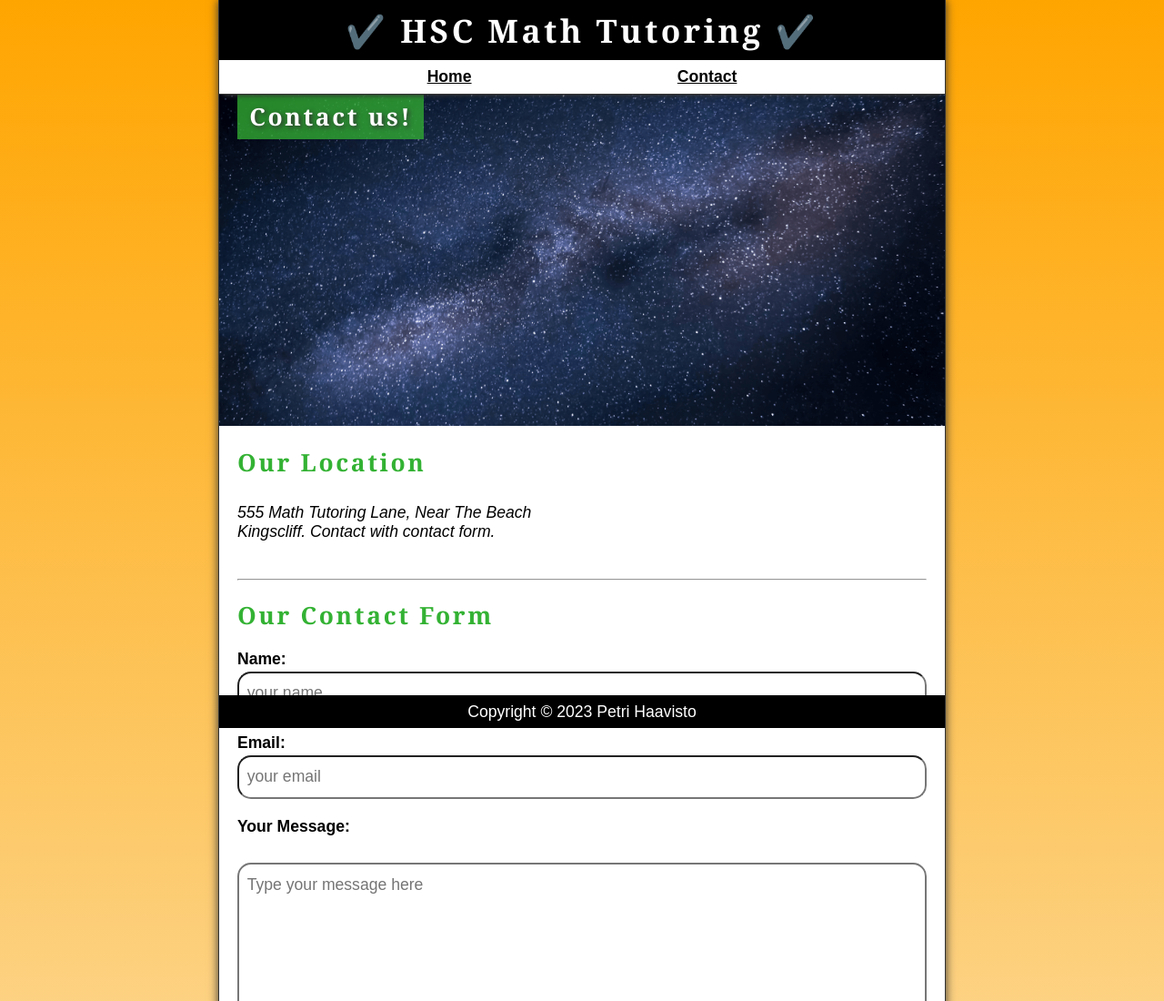
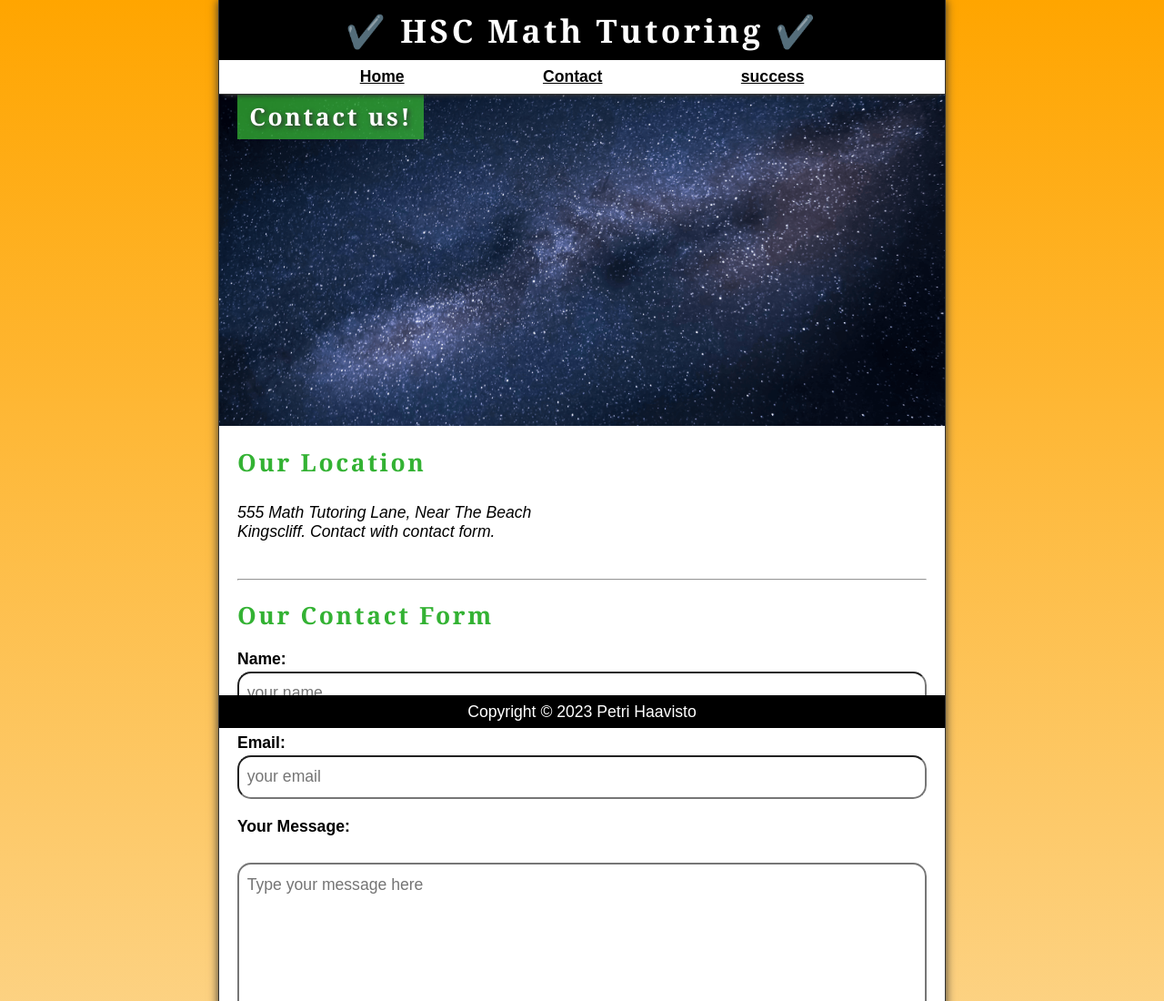
Before and after one commit to codekangaroo/formsubmitdemo, a plain HTML site: page index.html in a window 1280 px wide. Shown: the top 1100 px of the page at 91% size. Drawn offline with Linux system fonts and the light colour scheme.

Commit message:
Add files via upload

```diff
--- a/index.html
+++ b/index.html
@@ -21,6 +21,9 @@
                 </li>
                 <li>
                     <a href="index.html">Contact</a>
+                </li>
+                <li>
+                    <a href="success.html">success</a>
                 </li>
 
             </ul>
```
